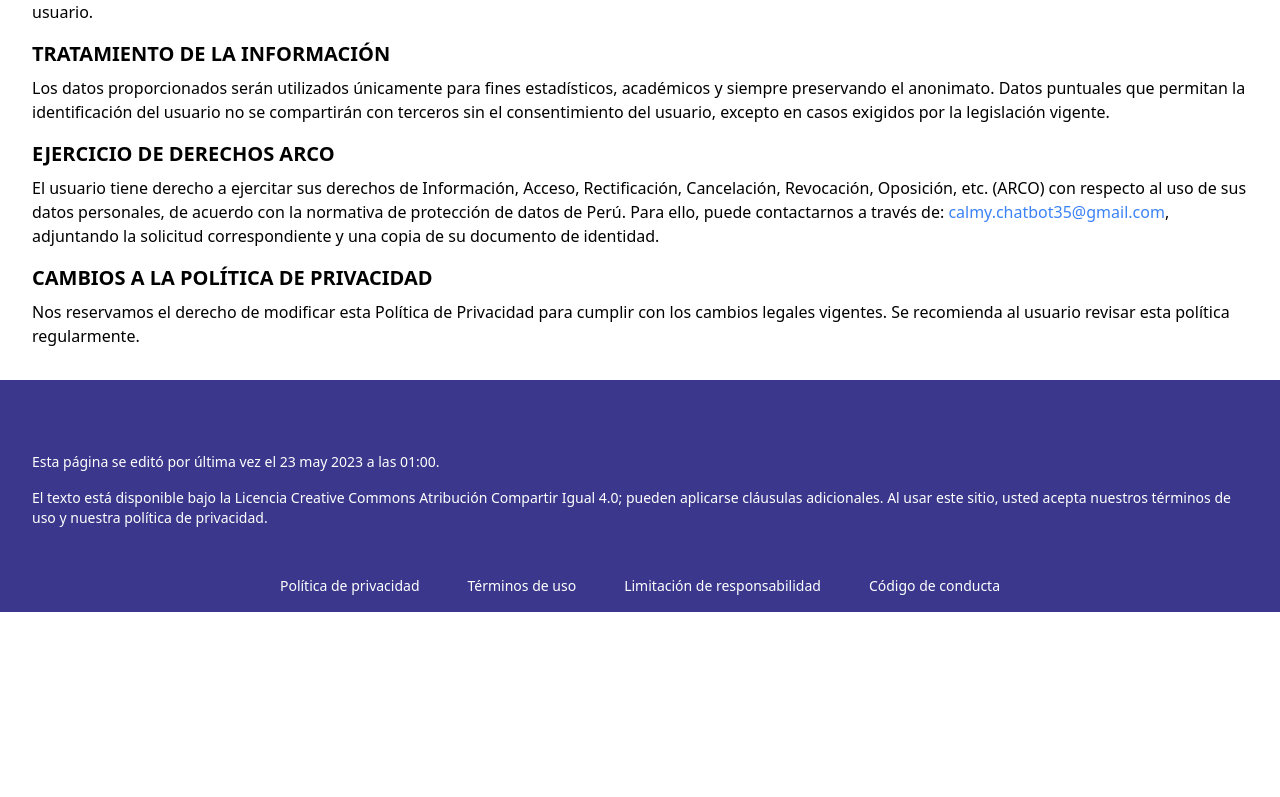
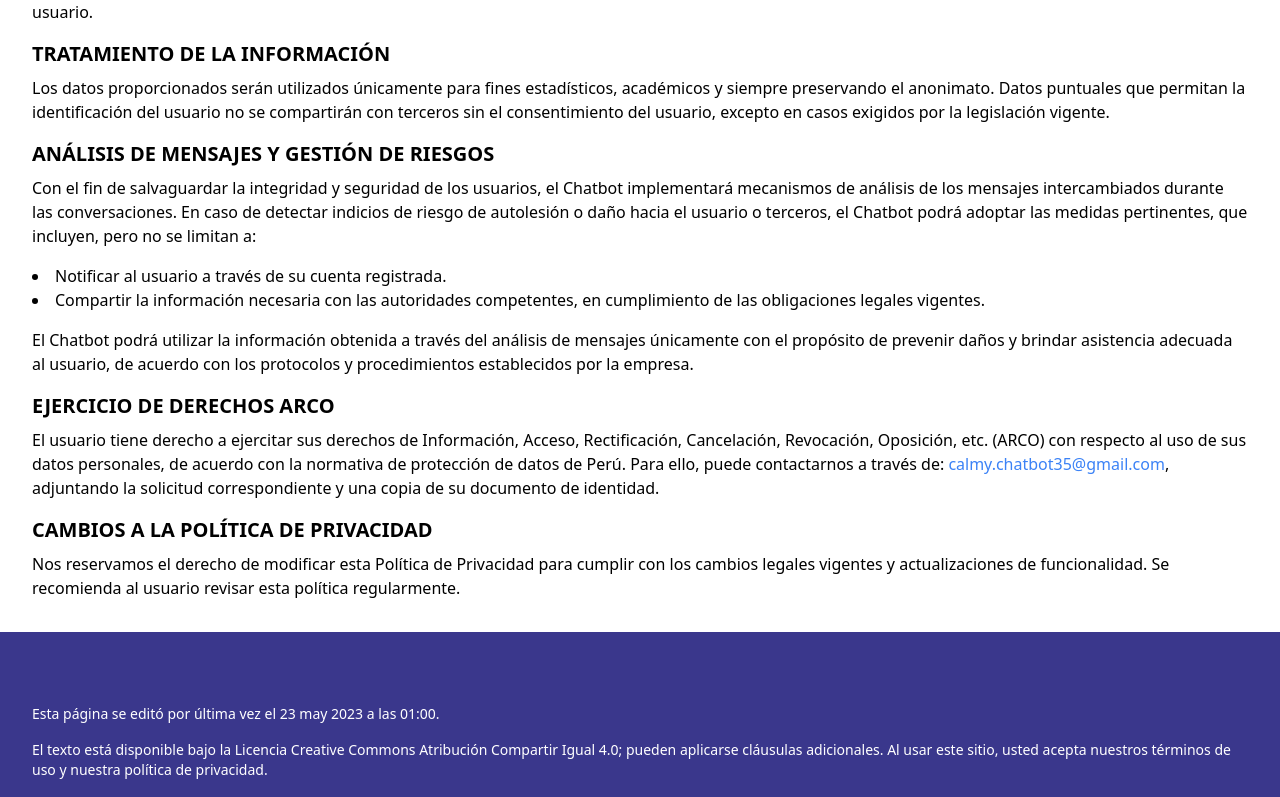
Before and after one commit to NeuronaBens/AI-Chatbot, a Next.js app: page /general/legal/politica-de-privacidad in a window 1280 px wide. Shown: the part 704-1501 px from the top of the page. Before the commit the page ends 1316 px from the top, so only its background shows below. Built offline with nearby package versions, Linux system fonts and the light colour scheme.

Commit message:
feat: politica de privacidad en analisis de datos

```diff
--- a/app/general/legal/politica-de-privacidad/page.js
+++ b/app/general/legal/politica-de-privacidad/page.js
@@ -70,6 +70,31 @@ export default function Politica() {
         exigidos por la legislación vigente.
       </p>
 
+      <h2 className="text-xl font-bold mb-2">
+        ANÁLISIS DE MENSAJES Y GESTIÓN DE RIESGOS
+      </h2>
+      <p className="mb-4">
+        Con el fin de salvaguardar la integridad y seguridad de los usuarios, el
+        Chatbot implementará mecanismos de análisis de los mensajes
+        intercambiados durante las conversaciones. En caso de detectar indicios
+        de riesgo de autolesión o daño hacia el usuario o terceros, el Chatbot
+        podrá adoptar las medidas pertinentes, que incluyen, pero no se limitan
+        a:
+      </p>
+      <ul className="list-disc list-inside mb-4">
+        <li>Notificar al usuario a través de su cuenta registrada.</li>
+        <li>
+          Compartir la información necesaria con las autoridades competentes, en
+          cumplimiento de las obligaciones legales vigentes.
+        </li>
+      </ul>
+      <p className="mb-4">
+        El Chatbot podrá utilizar la información obtenida a través del análisis
+        de mensajes únicamente con el propósito de prevenir daños y brindar
+        asistencia adecuada al usuario, de acuerdo con los protocolos y
+        procedimientos establecidos por la empresa.
+      </p>
+
       <h2 className="text-xl font-bold mb-2">EJERCICIO DE DERECHOS ARCO</h2>
       <p className="mb-4">
         El usuario tiene derecho a ejercitar sus derechos de Información,
@@ -92,8 +117,9 @@ export default function Politica() {
       </h2>
       <p className="mb-4">
         Nos reservamos el derecho de modificar esta Política de Privacidad para
-        cumplir con los cambios legales vigentes. Se recomienda al usuario
-        revisar esta política regularmente.
+        cumplir con los cambios legales vigentes y actualizaciones de
+        funcionalidad. Se recomienda al usuario revisar esta política
+        regularmente.
       </p>
     </div>
   );
```
